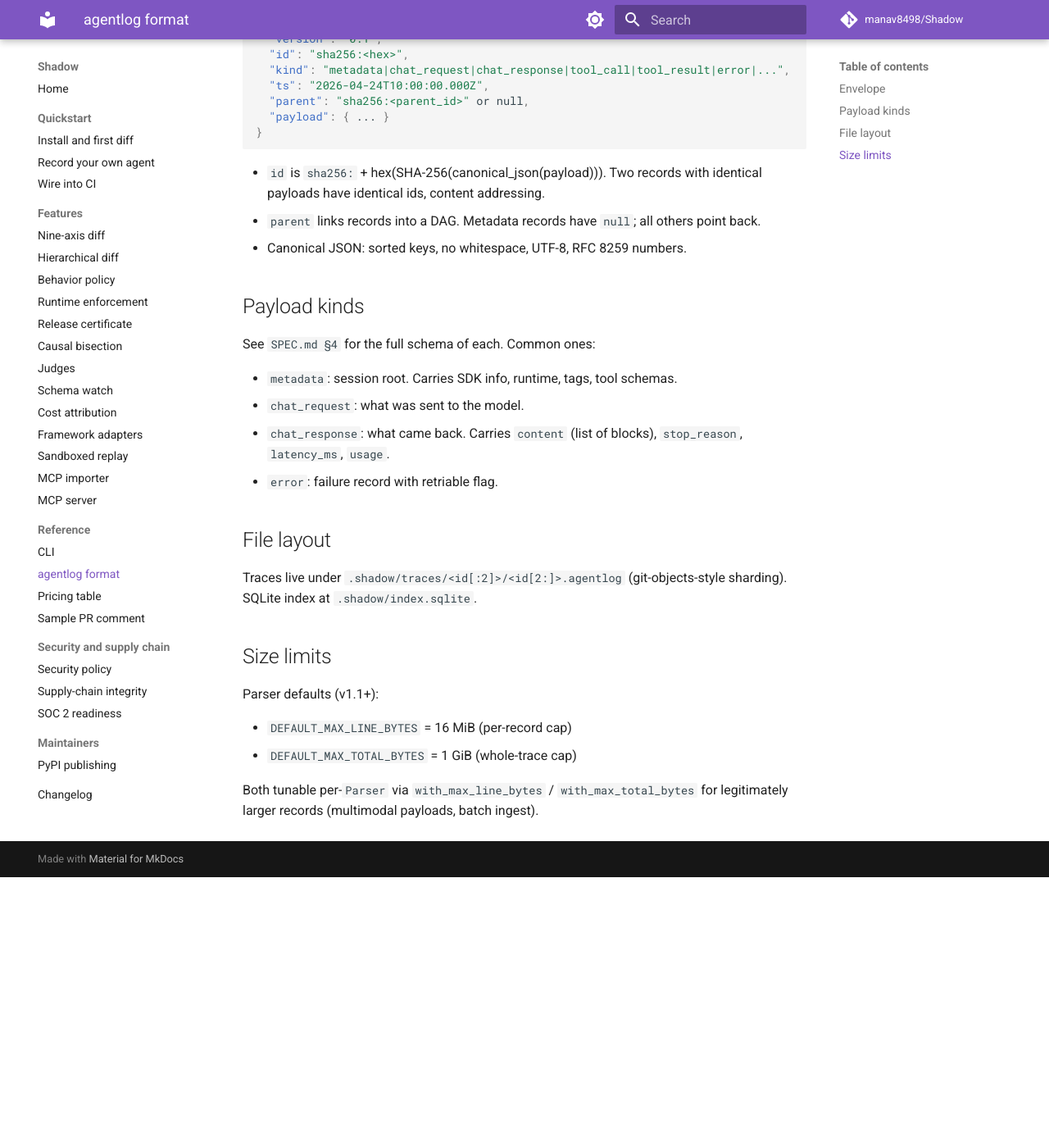
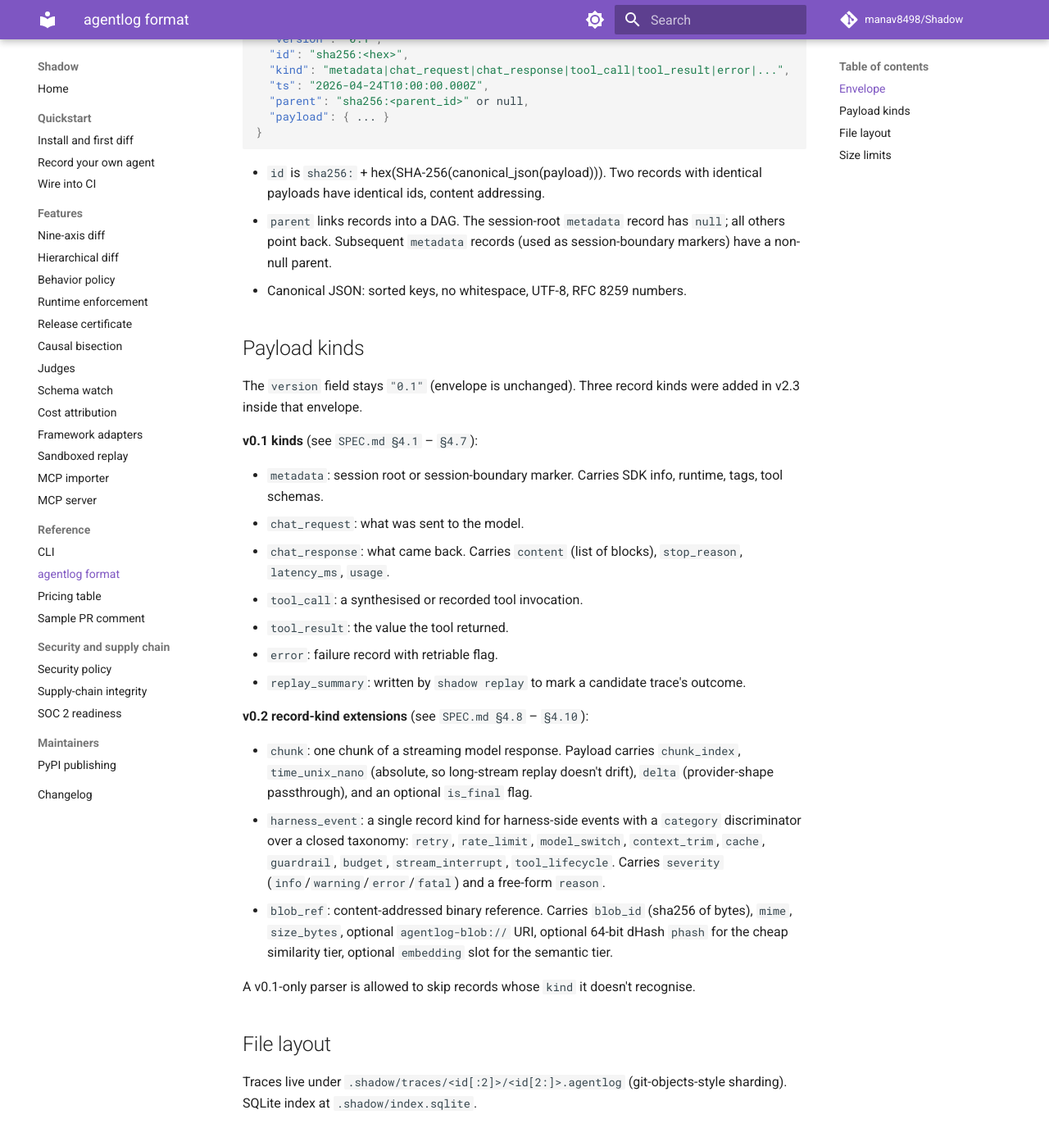
Before and after one commit to manav8498/Shadow, an MkDocs documentation site: the page built from docs/reference/agentlog.md, in a window 1280 px wide and 1400 px high, scrolled down 371 px. Shown: the top 1393 px of the window at 82% size. Built offline with MkDocs 1.6.1 and Material for MkDocs 9.7.7, drawn with Linux system fonts in a browser that asks for light colours; comment, search, counter and statistics services are not loaded; before the commit the page ends 1441 px from its top, so only the background shows below that.

Commit message:
docs: cover v0.2 record kinds in agentlog reference
The reference page only listed metadata, chat_request, chat_response,
and error, and the parent-pointer note implied every metadata record
must have null.

```diff
--- a/docs/reference/agentlog.md
+++ b/docs/reference/agentlog.md
@@ -23,20 +23,48 @@ Every record:
 - `id` is `sha256:` + hex(SHA-256(canonical_json(payload))). Two
   records with identical payloads have identical ids, content
   addressing.
-- `parent` links records into a DAG. Metadata records have `null`;
-  all others point back.
+- `parent` links records into a DAG. The session-root `metadata`
+  record has `null`; all others point back. Subsequent `metadata`
+  records (used as session-boundary markers) have a non-null parent.
 - Canonical JSON: sorted keys, no whitespace, UTF-8, RFC 8259 numbers.
 
 ## Payload kinds
 
-See `SPEC.md §4` for the full schema of each. Common ones:
+The `version` field stays `"0.1"` (envelope is unchanged). Three
+record kinds were added in v2.3 inside that envelope.
 
-- `metadata`: session root. Carries SDK info, runtime, tags, tool
-  schemas.
+**v0.1 kinds** (see `SPEC.md §4.1` – `§4.7`):
+
+- `metadata`: session root or session-boundary marker. Carries SDK
+  info, runtime, tags, tool schemas.
 - `chat_request`: what was sent to the model.
 - `chat_response`: what came back. Carries `content` (list of blocks),
   `stop_reason`, `latency_ms`, `usage`.
+- `tool_call`: a synthesised or recorded tool invocation.
+- `tool_result`: the value the tool returned.
 - `error`: failure record with retriable flag.
+- `replay_summary`: written by `shadow replay` to mark a candidate
+  trace's outcome.
+
+**v0.2 record-kind extensions** (see `SPEC.md §4.8` – `§4.10`):
+
+- `chunk`: one chunk of a streaming model response. Payload carries
+  `chunk_index`, `time_unix_nano` (absolute, so long-stream replay
+  doesn't drift), `delta` (provider-shape passthrough), and an
+  optional `is_final` flag.
+- `harness_event`: a single record kind for harness-side events with
+  a `category` discriminator over a closed taxonomy: `retry`,
+  `rate_limit`, `model_switch`, `context_trim`, `cache`, `guardrail`,
+  `budget`, `stream_interrupt`, `tool_lifecycle`. Carries
+  `severity` (`info`/`warning`/`error`/`fatal`) and a free-form
+  `reason`.
+- `blob_ref`: content-addressed binary reference. Carries `blob_id`
+  (sha256 of bytes), `mime`, `size_bytes`, optional
+  `agentlog-blob://` URI, optional 64-bit dHash `phash` for the cheap
+  similarity tier, optional `embedding` slot for the semantic tier.
+
+A v0.1-only parser is allowed to skip records whose `kind` it doesn't
+recognise.
 
 ## File layout
 
```
